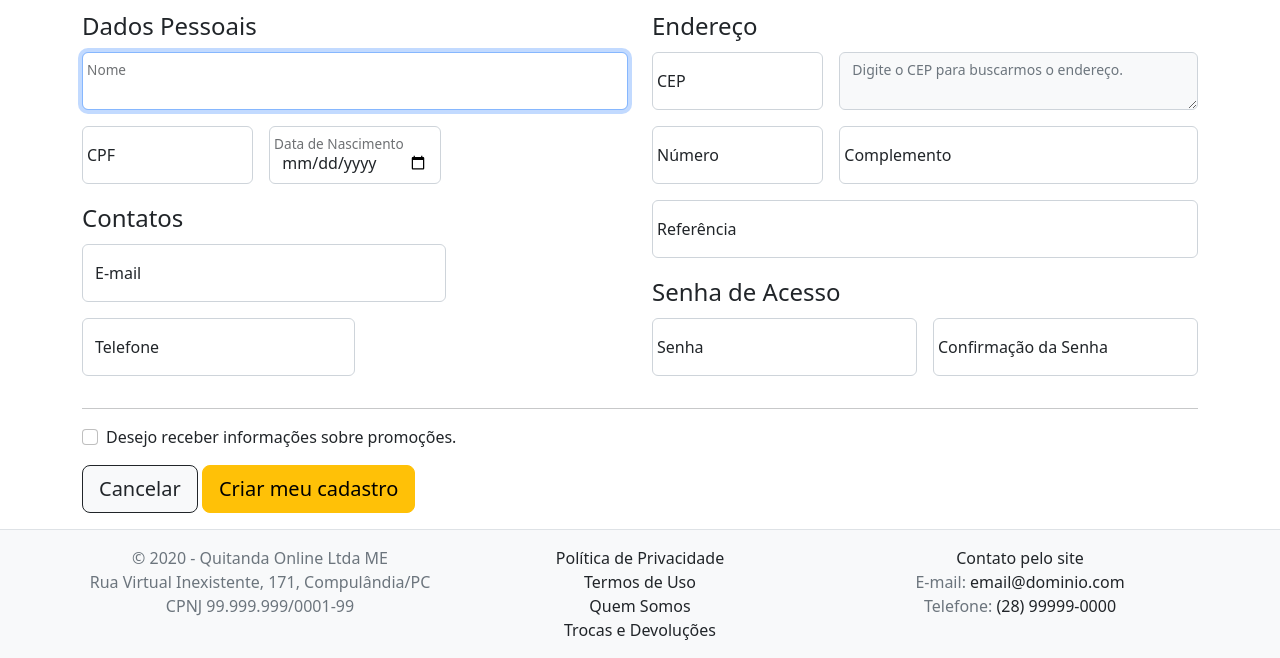
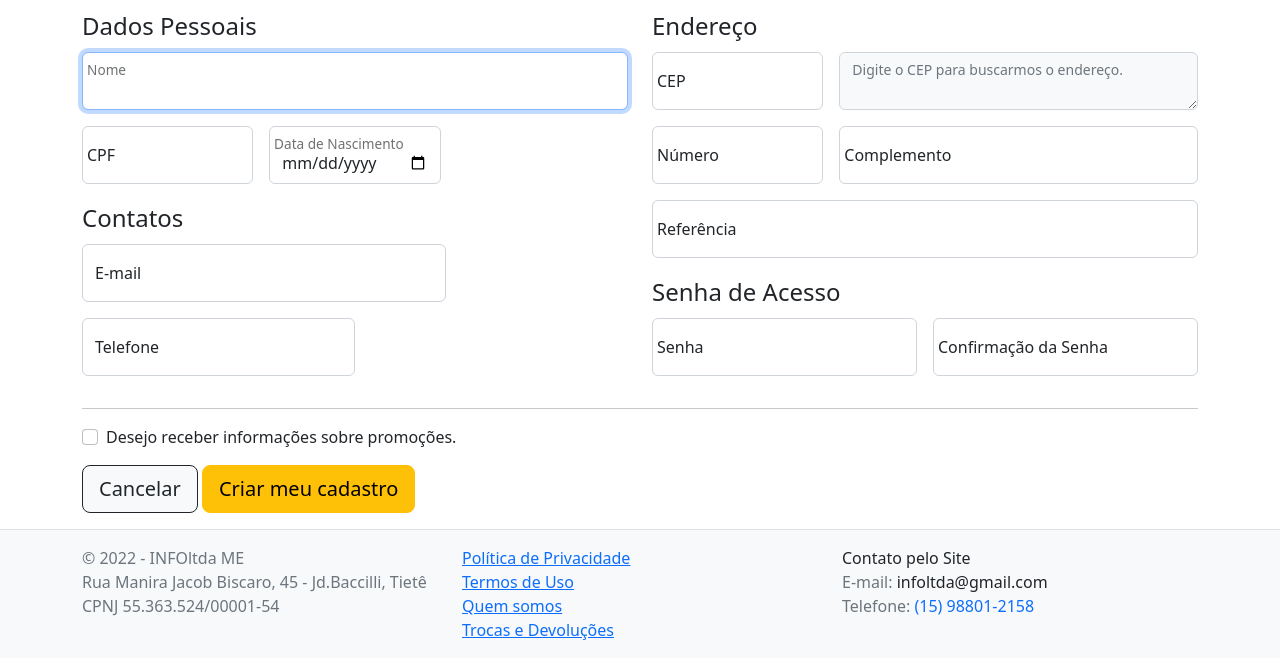
Before and after one commit to Nicleneres/ibundle, a website: page cadastro.html in a window 1280 px wide. Shown: the part 157-815 px from the top of the page. Drawn offline with nearby package versions, Linux system fonts and the light colour scheme.

Commit message:
alterando dados

```diff
--- a/cadastro.html
+++ b/cadastro.html
@@ -19,10 +19,10 @@
     <link rel="stylesheet" href="/node_modules/bootstrap-icons/font/bootstrap-icons.css">
     <link rel="stylesheet" href="/css/estilos.css">
 
-    <title>Quitanda Online :: Cadastro</title>
+    <title>Bundle :: Página Principal</title>
     </head>
-
-<body style="min-width:372px;">
+    <body>
+        <div class="d-flex flex-column wrapper">
             <nav class="navbar navbar-expand-lg navbar-warning bg-light border-bottom shadow-sm mb-4">
                 <div class="container">
                     <a class="navbar-brand text-black" href="/">
@@ -164,23 +164,44 @@
         <footer class="border-top text-muted bg-light">
             <div class="container">
                 <div class="row py-3">
-                    <div class="col-12 col-md-4 text-center text-md-left">
-                        &copy; 2020 - Quitanda Online Ltda ME<br>
-                        Rua Virtual Inexistente, 171, Compulândia/PC <br>
-                        CPNJ 99.999.999/0001-99
+                    <div class="col-12 col-md-4 text center">
+                        &copy; 2022 - INFOltda ME
+                        <br>
+                        Rua Manira Jacob Biscaro, 45 - Jd.Baccilli, Tietê
+                        <br>
+                        CPNJ 55.363.524/00001-54
                     </div>
-                    <div class="col-12 col-md-4 text-center">
-                        <a href="/privacidade.html" class="text-decoration-none text-dark">Política de
-                            Privacidade</a><br>
-                        <a href="/termos.html" class="text-decoration-none text-dark">Termos de Uso</a><br>
-                        <a href="/quemsomos.html" class="text-decoration-none text-dark">Quem Somos</a><br>
-                        <a href="/trocas.html" class="text-decoration-none text-dark">Trocas e Devoluções</a>
+                    <div class="col-12 col-md-4 text center">
+                        <a href="/privacidade.html" clas="text-decoration-none text-dark">
+                            Política de Privacidade
+                        </a>
+                        <br>
+                        <a href="/termos.html" clas="text-decoration-none text-dark">
+                            Termos de Uso
+                        </a>
+                        <br>
+                        <a href="/quemsomos.html" clas="text-decoration-none text-dark">
+                            Quem somos
+                        </a>
+                        <br>
+                        <a href="/trocas.html" clas="text-decoration-none text-dark">
+                            Trocas e Devoluções
+                        </a>
                     </div>
-                    <div class="col-12 col-md-4 text-center text-md-right">
-                        <a href="/contato.html" class="text-decoration-none text-dark">Contato pelo site</a><br>
-                        E-mail: <a href="mailto:email@dominio.com"
-                            class="text-decoration-none text-dark">email@dominio.com</a><br>
-                        Telefone: <a href="phone:28999990000" class="text-decoration-none text-dark">(28) 99999-0000</a>
+                    <div class="col-12 col-md-4 text center">
+                        <a href="/contato.html" class="text-decoration-none text-dark">
+                            Contato pelo Site
+                        </a>
+                        <br>
+                        E-mail:
+                        <a href="mailto:email@dominio.com" class="text-decoration-none text-dark">
+                            infoltda@gmail.com
+                        </a>
+                        <br>
+                        Telefone:
+                        <a href="phone:28999990000" class="text-decoration-none text-dark:">
+                            (15) 98801-2158
+                        </a>
                     </div>
                 </div>
             </div>
```
Also changed, not shown: login.html (+1 -1 lines), produto.html (+47 -25 lines), img/carrinho/0005.png (added), img/carrinho/0006.png (added), img/carrinho/0007.png (added), 2 other files. Lines whose indentation alone changed are shown as unchanged.
